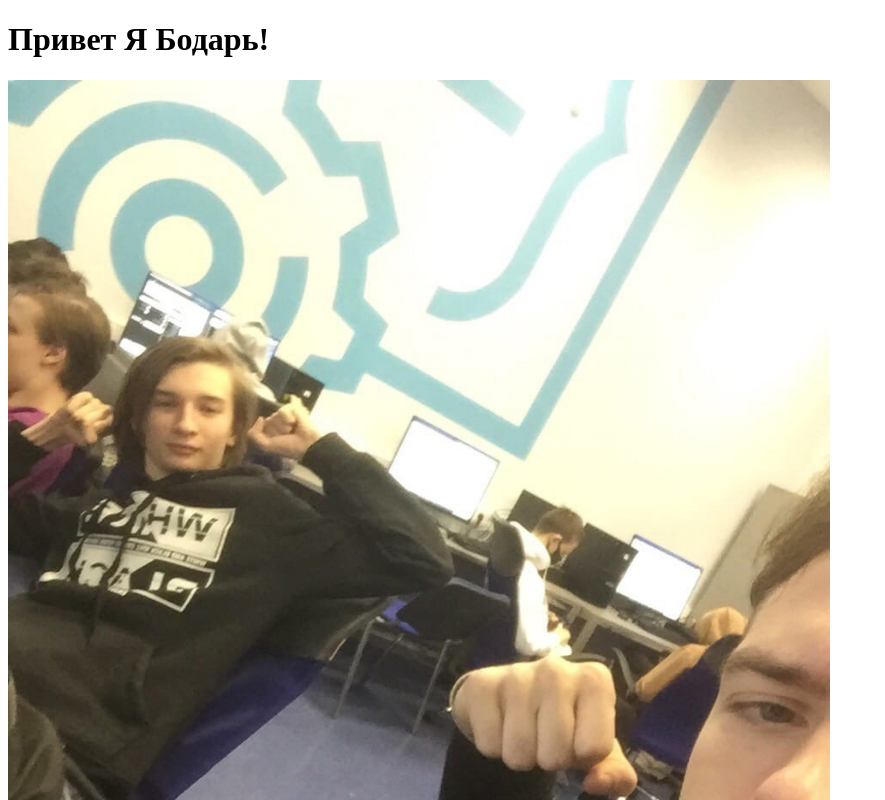
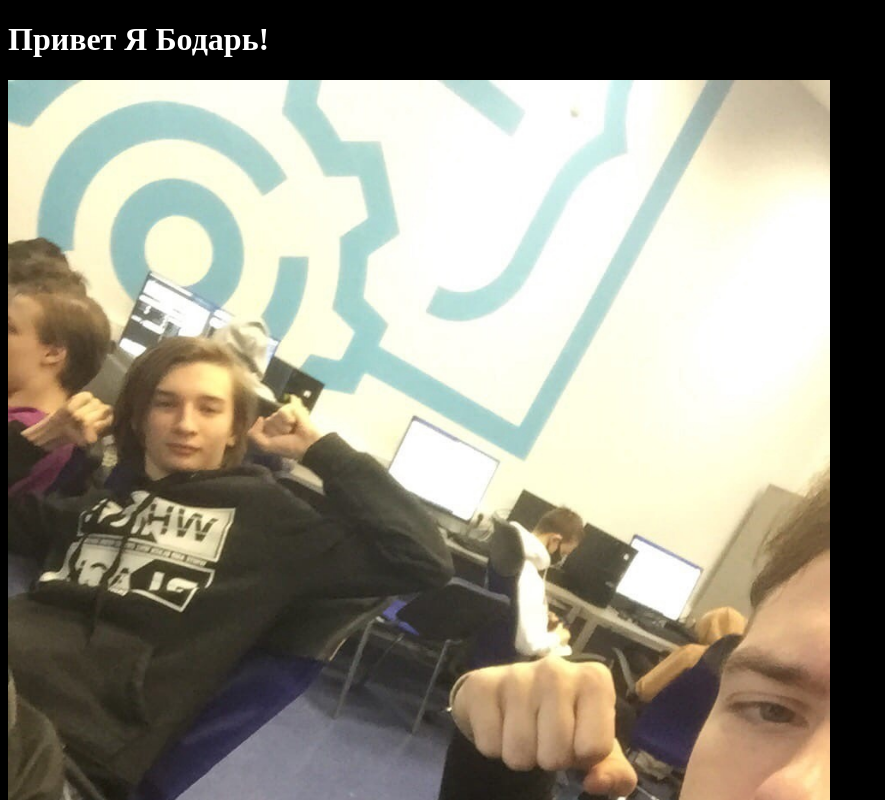
Before and after one commit to bodargq/bodar, a plain HTML site: page index.html in a window 1280 px wide. Shown: the top 800 px of the page, without its empty margins (0-885 px from the left). Drawn offline with nearby package versions, Linux system fonts and the light colour scheme.

Commit message:
Update index.html

```diff
--- a/index.html
+++ b/index.html
@@ -6,6 +6,10 @@
   <meta name="viewport" content="width=device-width, initial-scale=1.0">
   <title>Document</title>
 </head>
+  <style>
+     body {background: black;}
+     h1 {color: white;}
+  </style>
 <body>
   <h1>
     Привет Я Бодарь!
```
